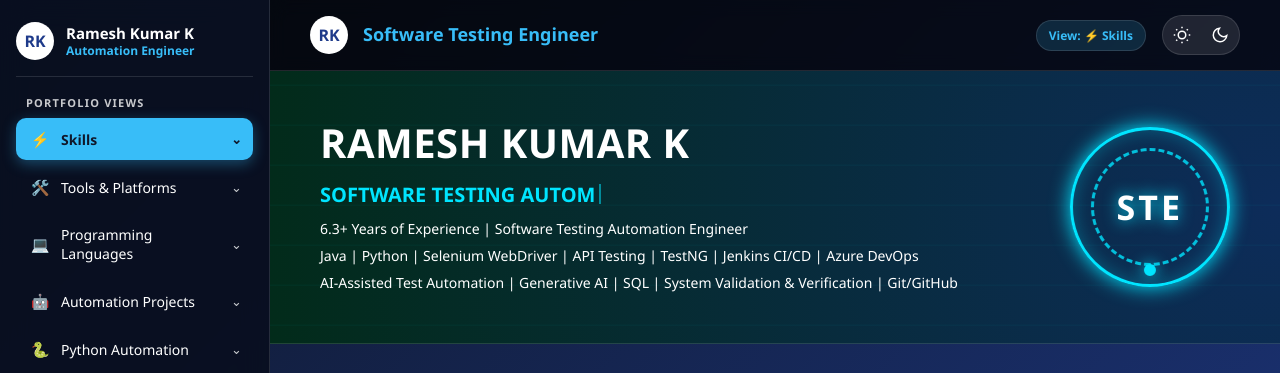
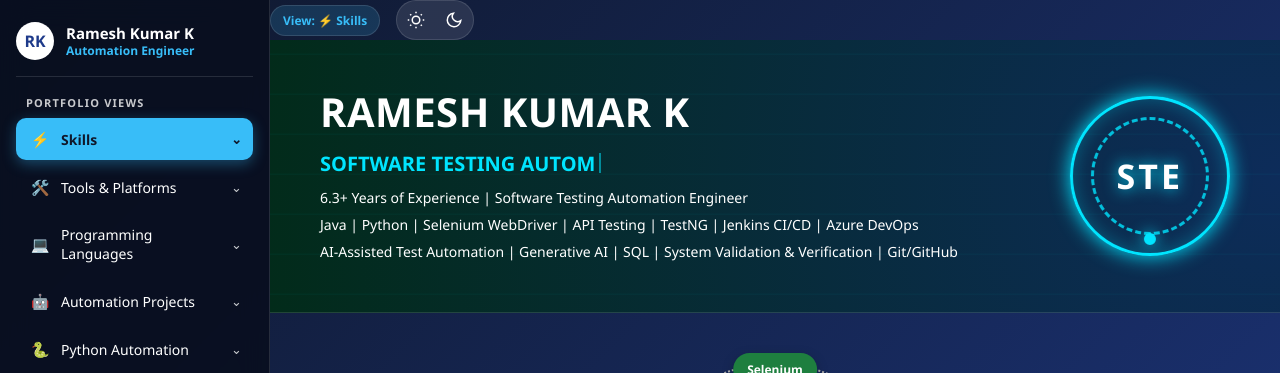
Before and after one commit to rames-qa/Rameshkumar-K, a plain HTML site: page index.html in a window 1280 px wide. Shown: the top 373 px of the page. Drawn offline with Linux system fonts and the light colour scheme.

Commit message:
Remove navigation section from index.html
Removed navigation section from main content wrapper.

```diff
--- a/index.html
+++ b/index.html
@@ -1109,14 +1109,6 @@
 
     <!-- Main Content Wrapper -->
     <div class="main-wrapper" id="top">
-        <nav>
-            <div class="nav-left">
-                <button type="button" class="sidebar-toggle-btn" id="sidebar-toggle-btn" aria-label="Open navigation menu">&#9776;</button>
-                <div class="nav-circle">RK</div>
-                <div class="profile-container">
-                    <div class="profile-text">Software Testing Engineer</div>
-                </div>
-            </div>
 
             <div class="nav-right">
                 <span class="active-view-badge" id="active-view-indicator">View: ⚡ Skills</span>
```
